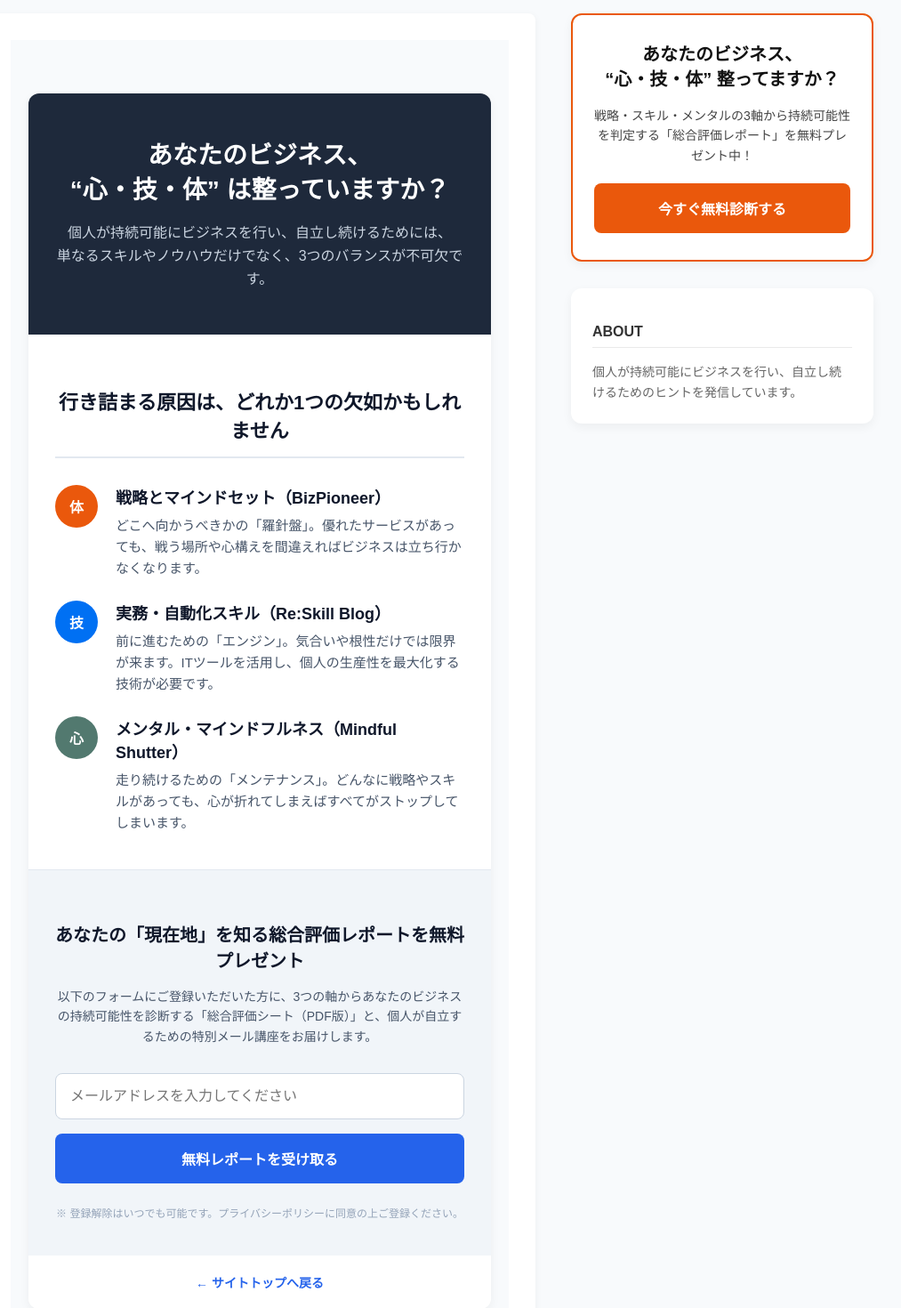
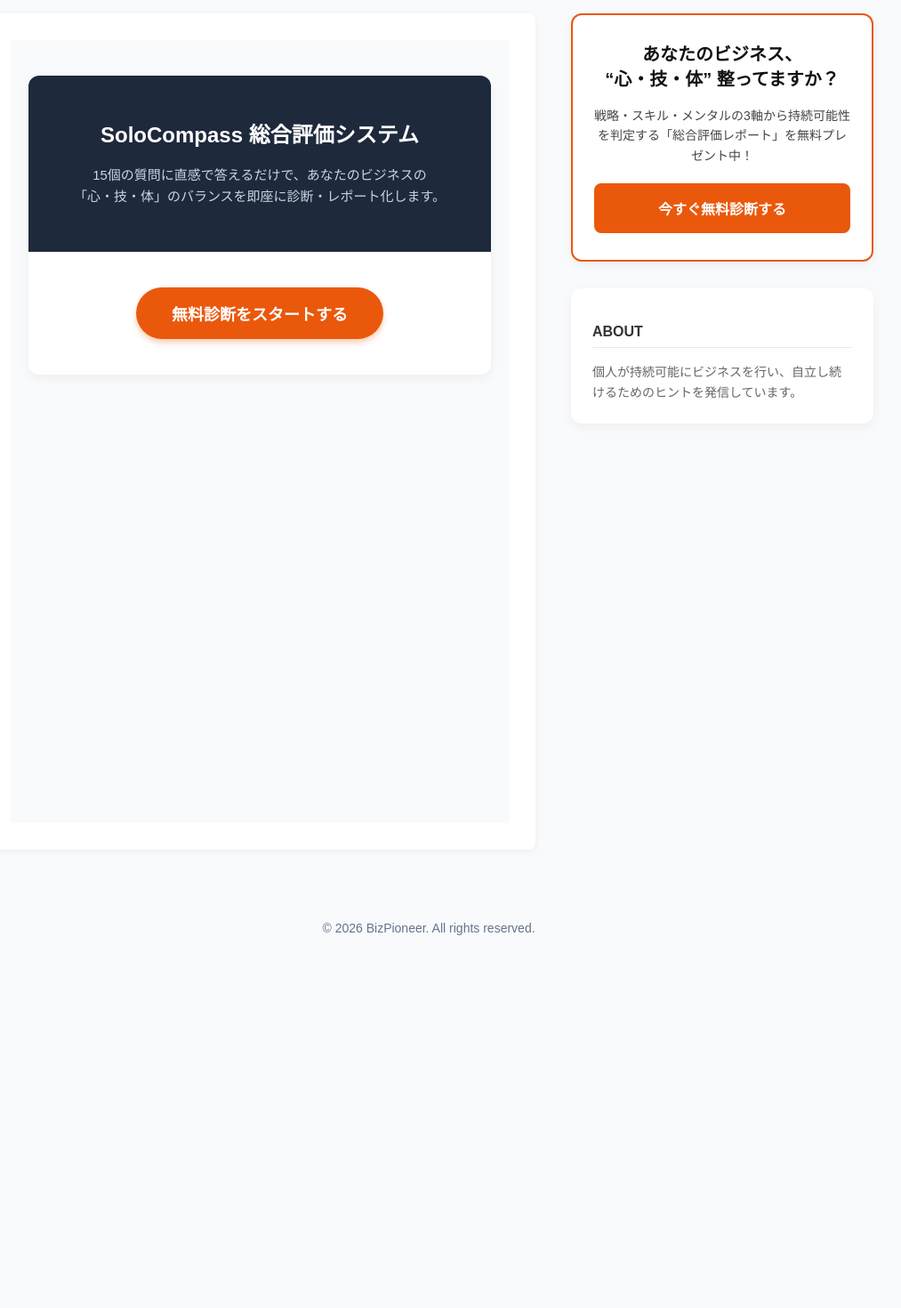
Before and after one commit to shotaro0222/conconsalsal.com, a Next.js app: page /hub in a window 1280 px wide. Shown: the part 100-1570 px from the top of the page at 89% size, without its empty margins (158-1171 px from the left). After the commit the page ends 1191 px from the top, so only its background shows below. Built offline with nearby package versions, Linux system fonts and the light colour scheme.

Commit message:
Update page.tsx

```diff
--- a/src/app/hub/page.tsx
+++ b/src/app/hub/page.tsx
@@ -1,98 +1,195 @@
-// src/app/hub/page.tsx
-import React from 'react';
+"use client"
+import React, { useState } from 'react';
 import Link from 'next/link';
 
-export const metadata = {
-  title: '総合評価レポート無料プレゼント | あなたの現在地をチェック',
-  description: '戦略、スキル、メンタルの3軸から、あなたのビジネスの持続可能性を診断する無料レポートをプレゼント。',
+export default function HubPage() {
+  const [step, setStep] = useState<'intro' | 'quiz' | 'result'>('intro');
+  const [answers, setAnswers] = useState<number[]>(Array(15).fill(0));
+  const [currentQuestion, setCurrentQuestion] = useState(0);
+
+  // 心・技・体の15問
+  const questions = [
+    // 【体：戦略（BizPioneer）】
+    { axis: '体', text: "現在の価格設定は、相場ではなく「自分が提供する価値」を基準にしている。" },
+    { axis: '体', text: "売上の大部分が、特定の1社や1人の顧客に依存していない。" },
+    { axis: '体', text: "自分のサービスの「たった一人の理想の顧客（ペルソナ）」を即答できる。" },
+    { axis: '体', text: "条件に合わない仕事を、意図的に「断る」ことができている。" },
+    { axis: '体', text: "1年後、自分の事業がどうなっていたいか、明確なビジョンがある。" },
+    // 【技：スキル（Re:Skill Blog）】
+    { axis: '技', text: "毎日発生する「コピペ」や定型文入力をツールで自動化している。" },
+    { axis: '技', text: "日程調整や請求書の発行に、ほとんど時間をかけていない。" },
+    { axis: '技', text: "PCが今すぐ壊れても、クラウドを利用して別のPCで即座に業務を再開できる。" },
+    { axis: '技', text: "業務フローが自分の頭の中だけでなく、メモやツールに書き出されている。" },
+    { axis: '技', text: "AI（ChatGPTなど）を週に1回以上は実務の効率化に活用している。" },
+    // 【心：メンタル（Mindful Shutter）】
+    { axis: '心', text: "休日は仕事の連絡やメールを無意識に確認しないようにしている。" },
+    { axis: '心', text: "寝る直前まで、明日のタスクや売上の不安について考えることはない。" },
+    { axis: '心', text: "この1週間で、意図的に「何もしない時間」を3時間以上作った。" },
+    { axis: '心', text: "SNSで同業者の活躍を見ても、焦りや自己嫌悪に陥ることはない。" },
+    { axis: '心', text: "仕事とは全く関係のない「純粋な趣味」を心から楽しむ余裕がある。" }
+  ];
+
+  const handleAnswer = (score: number) => {
+    const newAnswers = [...answers];
+    newAnswers[currentQuestion] = score;
+    setAnswers(newAnswers);
+
+    if (currentQuestion < questions.length - 1) {
+      setCurrentQuestion(currentQuestion + 1);
+    } else {
+      setStep('result');
+    }
   };
 
-export default function HubPage() {
+  const calculateScores = () => {
+    const tai = answers.slice(0, 5).reduce((a, b) => a + b, 0); // 0〜25点
+    const waza = answers.slice(5, 10).reduce((a, b) => a + b, 0); // 0〜25点
+    const shin = answers.slice(10, 15).reduce((a, b) => a + b, 0); // 0〜25点
+    return { tai, waza, shin };
+  };
+
+  const getAdvice = (scores: { tai: number; waza: number; shin: number }) => {
+    const minScore = Math.min(scores.tai, scores.waza, scores.shin);
+    if (minScore === scores.shin) {
+      return {
+        title: "警告：メンタル（心）がすり減っています",
+        text: "戦略やスキル以前に、心が悲鳴を上げています。焦って新しいことを始める前に、まずはデジタルデトックスと休息が必要です。",
+        link: "https://mindful.bizpioneer.com", // ★ご自身のMindful ShutterのURLに変更
+        linkText: "Mindful Shutterで心を整える"
+      };
+    } else if (minScore === scores.tai) {
+      return {
+        title: "課題：ビジネスの軸（戦略）がブレています",
+        text: "目の前の作業に追われ、「どこへ向かうべきか」を見失っています。ビジネスモデルと価格設定を見直すタイミングです。",
+        link: "https://bizpioneer.com", // ★ご自身のBizPioneerのURLに変更
+        linkText: "BizPioneerで戦略を練り直す"
+      };
+    } else {
+      return {
+        title: "課題：実務（スキル）がボトルネックです",
+        text: "気合いや根性に頼りすぎており、労働集約型の働き方になっています。ITツールを活用して自分の時間を生み出しましょう。",
+        link: "https://reskill.bizpioneer.com", // ★ご自身のRe:Skill BlogのURLに変更
+        linkText: "Re:Skill Blogで自動化を学ぶ"
+      };
+    }
+  };
+
   return (
-    <div style={{ backgroundColor: '#f8fafc', minHeight: '100vh', padding: '60px 20px', fontFamily: 'sans-serif' }}>
+    <div style={{ backgroundColor: '#f8fafc', minHeight: '100vh', padding: '40px 20px', fontFamily: 'sans-serif' }}>
+      <div style={{ maxWidth: '700px', margin: '0 auto', backgroundColor: '#fff', borderRadius: '12px', boxShadow: '0 4px 12px rgba(0,0,0,0.05)', overflow: 'hidden' }}>
 
-      <div style={{ maxWidth: '800px', margin: '0 auto', backgroundColor: '#fff', borderRadius: '12px', boxShadow: '0 4px 12px rgba(0,0,0,0.05)', overflow: 'hidden' }}>
-
-        {/* ヘッダーエリア */}
+        {/* 1. イントロダクション */}
+        {step === 'intro' && (
+          <div>
             <div style={{ backgroundColor: '#1e293b', padding: '50px 30px', textAlign: 'center', color: '#fff' }}>
-          <h1 style={{ fontSize: '28px', fontWeight: 'bold', margin: '0 0 16px 0', lineHeight: '1.4' }}>
-            あなたのビジネス、<br />
-            “心・技・体” は整っていますか？
+              <h1 style={{ fontSize: '24px', fontWeight: 'bold', margin: '0 0 16px 0', lineHeight: '1.4' }}>
+                SoloCompass 総合評価システム
               </h1>
-          <p style={{ fontSize: '16px', color: '#cbd5e1', lineHeight: '1.6', margin: '0' }}>
-            個人が持続可能にビジネスを行い、自立し続けるためには、<br />
-            単なるスキルやノウハウだけでなく、3つのバランスが不可欠です。
+              <p style={{ fontSize: '15px', color: '#cbd5e1', lineHeight: '1.6', margin: '0' }}>
+                15個の質問に直感で答えるだけで、あなたのビジネスの<br />「心・技・体」のバランスを即座に診断・レポート化します。
               </p>
             </div>
+            <div style={{ padding: '40px 30px', textAlign: 'center' }}>
+              <button
+                onClick={() => setStep('quiz')}
+                style={{ backgroundColor: '#ea580c', color: '#fff', padding: '16px 40px', fontSize: '18px', fontWeight: 'bold', borderRadius: '30px', border: 'none', cursor: 'pointer', boxShadow: '0 4px 6px rgba(234,88,12,0.3)' }}
+              >
+                無料診断をスタートする
+              </button>
+            </div>
+          </div>
+        )}
 
-        {/* 3軸の解説エリア */}
+        {/* 2. クイズ画面 */}
+        {step === 'quiz' && (
           <div style={{ padding: '40px 30px' }}>
-          <h2 style={{ fontSize: '22px', textAlign: 'center', color: '#0f172a', marginBottom: '30px', borderBottom: '2px solid #e2e8f0', paddingBottom: '15px' }}>
-            行き詰まる原因は、どれか1つの欠如かもしれません
+            <div style={{ marginBottom: '20px', fontSize: '14px', color: '#64748b', fontWeight: 'bold' }}>
+              質問 {currentQuestion + 1} / 15 （{questions[currentQuestion].axis}の診断）
+            </div>
+            <div style={{ width: '100%', backgroundColor: '#e2e8f0', height: '6px', borderRadius: '3px', marginBottom: '40px' }}>
+              <div style={{ width: `${((currentQuestion) / 15) * 100}%`, backgroundColor: '#2563eb', height: '100%', borderRadius: '3px', transition: 'width 0.3s' }}></div>
+            </div>
+
+            <h2 style={{ fontSize: '20px', color: '#0f172a', marginBottom: '40px', lineHeight: '1.5', textAlign: 'center' }}>
+              {questions[currentQuestion].text}
             </h2>
 
-          <div style={{ display: 'flex', flexDirection: 'column', gap: '24px' }}>
-            <div style={{ display: 'flex', gap: '20px', alignItems: 'flex-start' }}>
-              <div style={{ backgroundColor: '#ea580c', color: '#fff', width: '48px', height: '48px', borderRadius: '50%', display: 'flex', justifyContent: 'center', alignItems: 'center', fontWeight: 'bold', flexShrink: 0 }}>体</div>
+            <div style={{ display: 'flex', flexDirection: 'column', gap: '12px' }}>
+              {[
+                { label: '全く当てはまらない', score: 1 },
+                { label: 'あまり当てはまらない', score: 2 },
+                { label: 'どちらとも言えない', score: 3 },
+                { label: 'やや当てはまる', score: 4 },
+                { label: '非常に当てはまる', score: 5 },
+              ].map((option, idx) => (
+                <button
+                  key={idx}
+                  onClick={() => handleAnswer(option.score)}
+                  style={{ padding: '16px', backgroundColor: '#f1f5f9', border: '1px solid #cbd5e1', borderRadius: '8px', fontSize: '16px', color: '#334155', cursor: 'pointer', textAlign: 'left', transition: 'background 0.2s' }}
+                  onMouseOver={(e) => e.currentTarget.style.backgroundColor = '#e2e8f0'}
+                  onMouseOut={(e) => e.currentTarget.style.backgroundColor = '#f1f5f9'}
+                >
+                  {option.label}
+                </button>
+              ))}
+            </div>
+          </div>
+        )}
+
+        {/* 3. 結果レポート画面 */}
+        {step === 'result' && (() => {
+          const scores = calculateScores();
+          const advice = getAdvice(scores);
+          return (
             <div>
-                <h3 style={{ margin: '0 0 8px 0', fontSize: '18px', color: '#0f172a' }}>戦略とマインドセット（BizPioneer）</h3>
-                <p style={{ margin: '0', fontSize: '15px', color: '#475569', lineHeight: '1.6' }}>どこへ向かうべきかの「羅針盤」。優れたサービスがあっても、戦う場所や心構えを間違えればビジネスは立ち行かなくなります。</p>
+              <div style={{ backgroundColor: '#f1f5f9', padding: '30px', textAlign: 'center', borderBottom: '1px solid #e2e8f0' }}>
+                <h2 style={{ fontSize: '22px', color: '#0f172a', margin: '0' }}>あなたの総合評価レポート</h2>
+              </div>
+
+              <div style={{ padding: '40px 30px' }}>
+                {/* スコア表示 */}
+                <div style={{ display: 'flex', justifyContent: 'space-between', marginBottom: '40px', gap: '16px' }}>
+                  <div style={{ flex: 1, backgroundColor: '#fff7ed', padding: '20px', borderRadius: '12px', textAlign: 'center', border: '1px solid #fed7aa' }}>
+                    <div style={{ fontSize: '14px', color: '#ea580c', fontWeight: 'bold', marginBottom: '8px' }}>体（戦略）</div>
+                    <div style={{ fontSize: '32px', fontWeight: 'bold', color: '#9a3412' }}>{scores.tai}<span style={{ fontSize:'16px' }}>/25</span></div>
+                  </div>
+                  <div style={{ flex: 1, backgroundColor: '#eff6ff', padding: '20px', borderRadius: '12px', textAlign: 'center', border: '1px solid #bfdbfe' }}>
+                    <div style={{ fontSize: '14px', color: '#2563eb', fontWeight: 'bold', marginBottom: '8px' }}>技（実務）</div>
+                    <div style={{ fontSize: '32px', fontWeight: 'bold', color: '#1e40af' }}>{scores.waza}<span style={{ fontSize:'16px' }}>/25</span></div>
+                  </div>
+                  <div style={{ flex: 1, backgroundColor: '#f0fdf4', padding: '20px', borderRadius: '12px', textAlign: 'center', border: '1px solid #bbf7d0' }}>
+                    <div style={{ fontSize: '14px', color: '#16a34a', fontWeight: 'bold', marginBottom: '8px' }}>心（メンタル）</div>
+                    <div style={{ fontSize: '32px', fontWeight: 'bold', color: '#166534' }}>{scores.shin}<span style={{ fontSize:'16px' }}>/25</span></div>
                   </div>
                 </div>
 
-            <div style={{ display: 'flex', gap: '20px', alignItems: 'flex-start' }}>
-              <div style={{ backgroundColor: '#0070f3', color: '#fff', width: '48px', height: '48px', borderRadius: '50%', display: 'flex', justifyContent: 'center', alignItems: 'center', fontWeight: 'bold', flexShrink: 0 }}>技</div>
-              <div>
-                <h3 style={{ margin: '0 0 8px 0', fontSize: '18px', color: '#0f172a' }}>実務・自動化スキル（Re:Skill Blog）</h3>
-                <p style={{ margin: '0', fontSize: '15px', color: '#475569', lineHeight: '1.6' }}>前に進むための「エンジン」。気合いや根性だけでは限界が来ます。ITツールを活用し、個人の生産性を最大化する技術が必要です。</p>
+                {/* AI（プログラム）からのアドバイス */}
+                <div style={{ backgroundColor: '#fff', border: '2px solid #e2e8f0', borderRadius: '12px', padding: '30px' }}>
+                  <h3 style={{ fontSize: '18px', color: '#0f172a', marginBottom: '16px', borderBottom: '2px solid #f1f5f9', paddingBottom: '12px' }}>
+                    {advice.title}
+                  </h3>
+                  <p style={{ fontSize: '15px', color: '#475569', lineHeight: '1.7', marginBottom: '24px' }}>
+                    {advice.text}
+                  </p>
+
+                  {/* 最も欠けている要素を補うためのサイトへ誘導 */}
+                  <div style={{ textAlign: 'center' }}>
+                    <a href={advice.link} style={{ display: 'inline-block', backgroundColor: '#0f172a', color: '#fff', padding: '14px 24px', borderRadius: '8px', textDecoration: 'none', fontWeight: 'bold', fontSize: '15px' }}>
+                      👉 {advice.linkText}
+                    </a>
                   </div>
                 </div>
 
-            <div style={{ display: 'flex', gap: '20px', alignItems: 'flex-start' }}>
-              <div style={{ backgroundColor: '#52796f', color: '#fff', width: '48px', height: '48px', borderRadius: '50%', display: 'flex', justifyContent: 'center', alignItems: 'center', fontWeight: 'bold', flexShrink: 0 }}>心</div>
-              <div>
-                <h3 style={{ margin: '0 0 8px 0', fontSize: '18px', color: '#0f172a' }}>メンタル・マインドフルネス（Mindful Shutter）</h3>
-                <p style={{ margin: '0', fontSize: '15px', color: '#475569', lineHeight: '1.6' }}>走り続けるための「メンテナンス」。どんなに戦略やスキルがあっても、心が折れてしまえばすべてがストップしてしまいます。</p>
+                {/* やり直しリンク */}
+                <div style={{ textAlign: 'center', marginTop: '30px' }}>
+                  <button onClick={() => { setStep('intro'); setAnswers(Array(15).fill(0)); setCurrentQuestion(0); }} style={{ background: 'none', border: 'none', color: '#64748b', textDecoration: 'underline', cursor: 'pointer', fontSize: '14px' }}>
+                    もう一度診断する
+                  </button>
                 </div>
               </div>
             </div>
-        </div>
-
-        {/* フォームエリア（リスト獲得） */}
-        <div style={{ backgroundColor: '#f1f5f9', padding: '40px 30px', borderTop: '1px solid #e2e8f0' }}>
-          <h2 style={{ fontSize: '20px', textAlign: 'center', color: '#0f172a', marginBottom: '16px' }}>
-            あなたの「現在地」を知る総合評価レポートを無料プレゼント
-          </h2>
-          <p style={{ textAlign: 'center', fontSize: '14px', color: '#475569', marginBottom: '30px', lineHeight: '1.6' }}>
-            以下のフォームにご登録いただいた方に、3つの軸からあなたのビジネスの持続可能性を診断する「総合評価シート（PDF版）」と、個人が自立するための特別メール講座をお届けします。
-          </p>
-
-          <form style={{ maxWidth: '500px', margin: '0 auto', display: 'flex', flexDirection: 'column', gap: '16px' }}>
-            <input
-              type="email"
-              placeholder="メールアドレスを入力してください"
-              required
-              style={{ padding: '16px', fontSize: '16px', borderRadius: '8px', border: '1px solid #cbd5e1', outline: 'none', width: '100%', boxSizing: 'border-box' }}
-            />
-            {/* ★修正：onClickイベントを削除し、純粋な送信ボタンに変更しました */}
-            <button
-              type="submit"
-              style={{ backgroundColor: '#2563eb', color: '#fff', padding: '16px', fontSize: '16px', fontWeight: 'bold', borderRadius: '8px', border: 'none', cursor: 'pointer', transition: 'background 0.2s', width: '100%' }}
-            >
-              無料レポートを受け取る
-            </button>
-            <p style={{ textAlign: 'center', fontSize: '12px', color: '#94a3b8', margin: '8px 0 0 0' }}>
-              ※ 登録解除はいつでも可能です。プライバシーポリシーに同意の上ご登録ください。
-            </p>
-          </form>
-        </div>
-
-        {/* 戻るリンク */}
-        <div style={{ textAlign: 'center', padding: '20px', backgroundColor: '#fff' }}>
-          <Link href="/" style={{ color: '#2563eb', textDecoration: 'none', fontSize: '14px', fontWeight: 'bold' }}>
-            ← サイトトップへ戻る
-          </Link>
-        </div>
+          );
+        })()}
 
       </div>
     </div>
```
Lines whose indentation alone changed are shown as unchanged.
